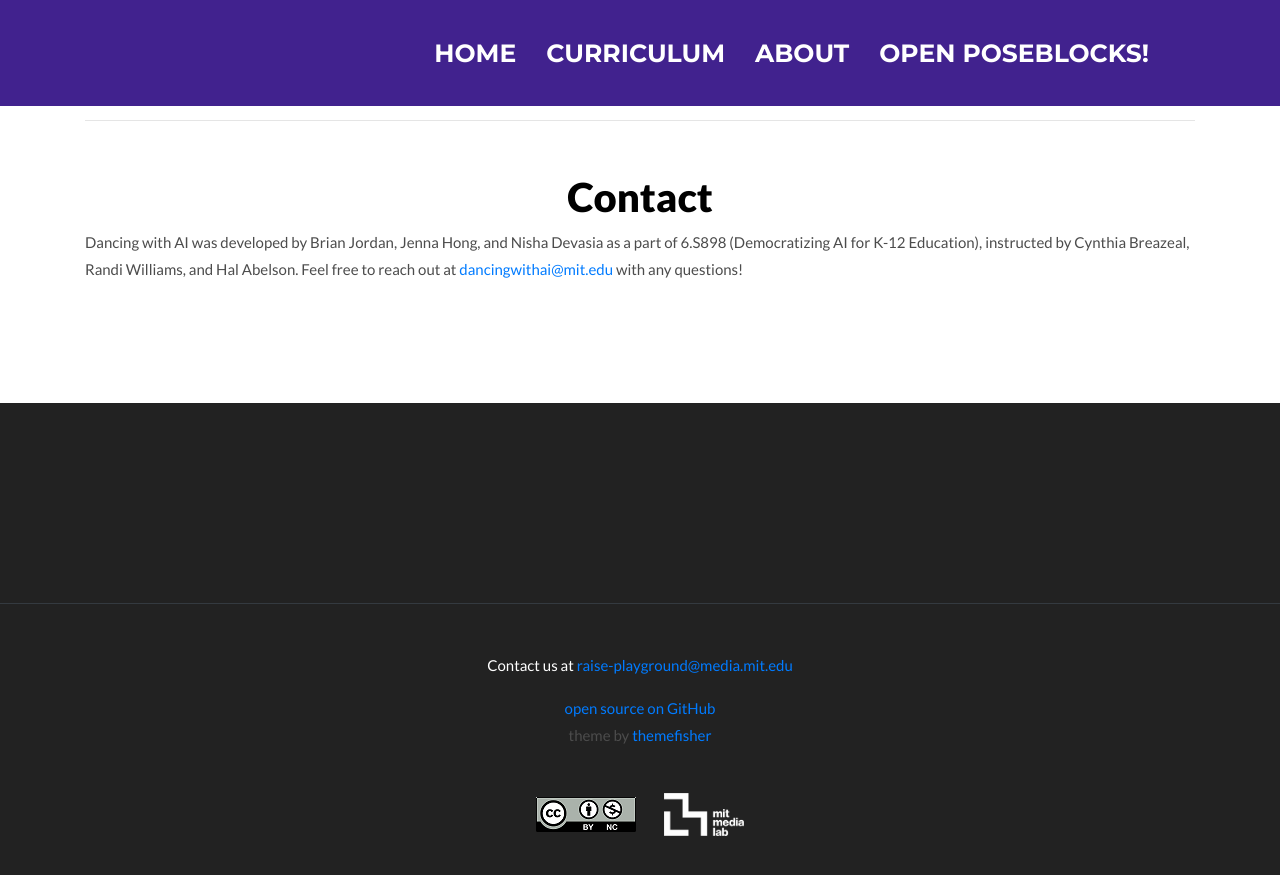
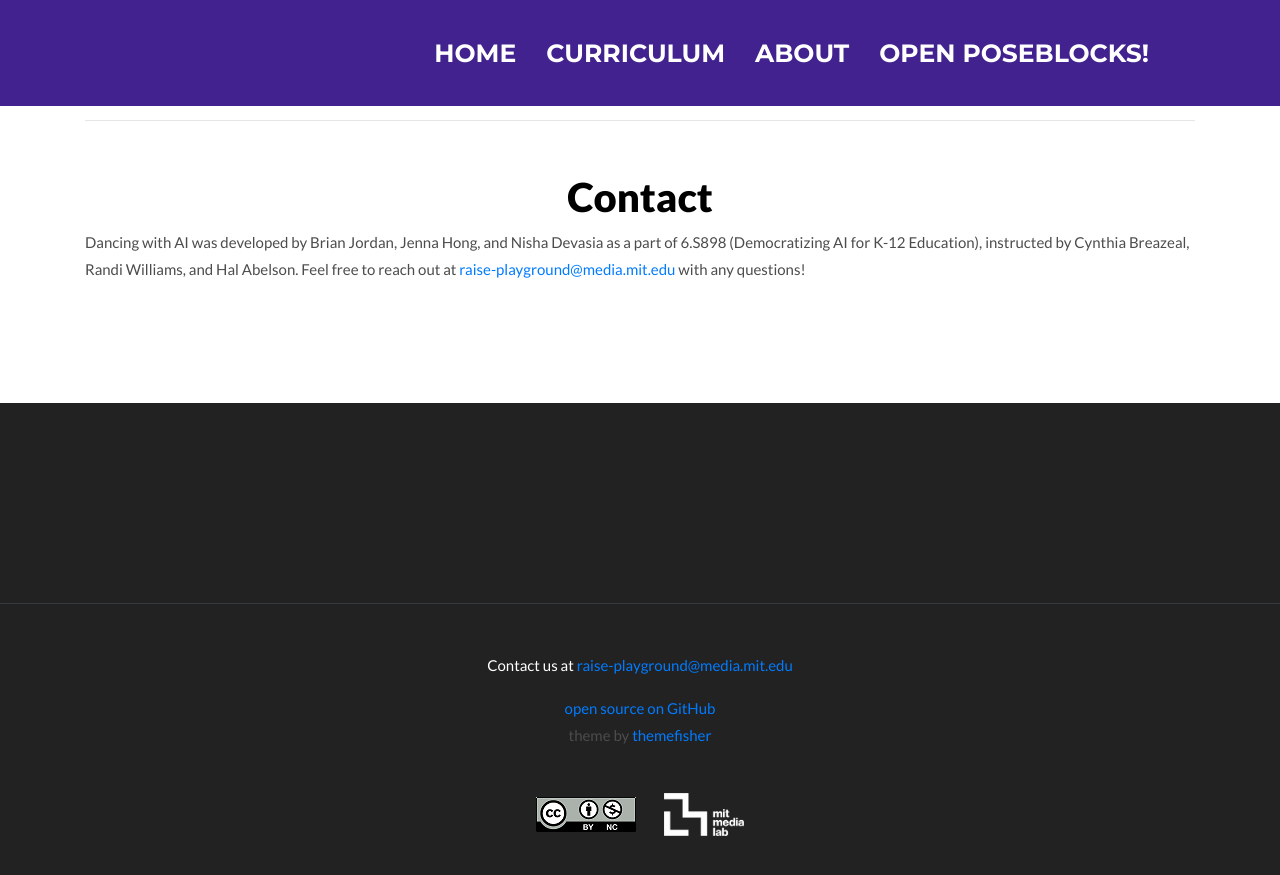
Before and after one commit to dancingwithai/dancingwithai.github.io, a Jekyll site: the page built from _pages/about.html, in a window 1280 px wide and 900 px high, scrolled down 1520 px. Shown: the top 875 px of the window. Built offline with Jekyll 4.4.1, drawn with Linux system fonts in a browser that asks for light colours; some web fonts are replaced.

Commit message:
Update about.html
Changing email to RAISE elist on about page

```diff
--- a/_pages/about.html
+++ b/_pages/about.html
@@ -45,7 +45,7 @@
 
             <center><h3>Contact</h3></center>
 
-            <p>Dancing with AI was developed by Brian Jordan, Jenna Hong, and Nisha Devasia as a part of 6.S898 (Democratizing AI for K-12 Education), instructed by Cynthia Breazeal, Randi Williams, and Hal Abelson. Feel free to reach out at <a href="mailto:dancingwithai@mit.edu">dancingwithai@mit.edu</a> with any questions!</p>
+            <p>Dancing with AI was developed by Brian Jordan, Jenna Hong, and Nisha Devasia as a part of 6.S898 (Democratizing AI for K-12 Education), instructed by Cynthia Breazeal, Randi Williams, and Hal Abelson. Feel free to reach out at <a href="mailto:raise-playground@media.mit.edu">raise-playground@media.mit.edu</a> with any questions!</p>
       </div>
 
   </div>
```
